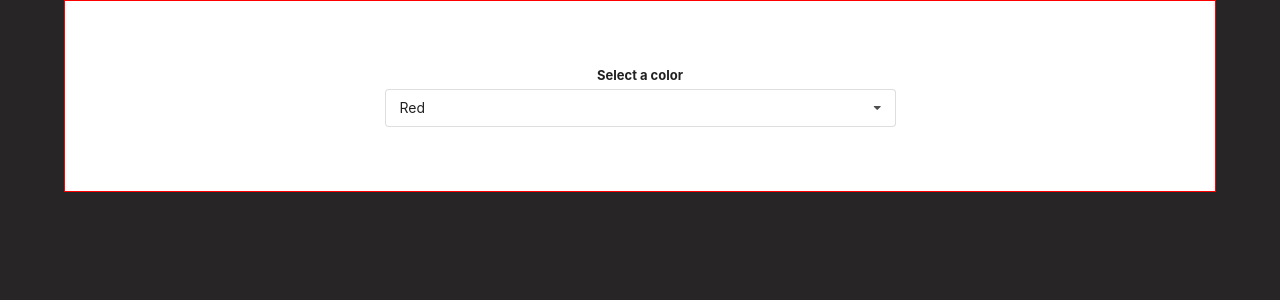
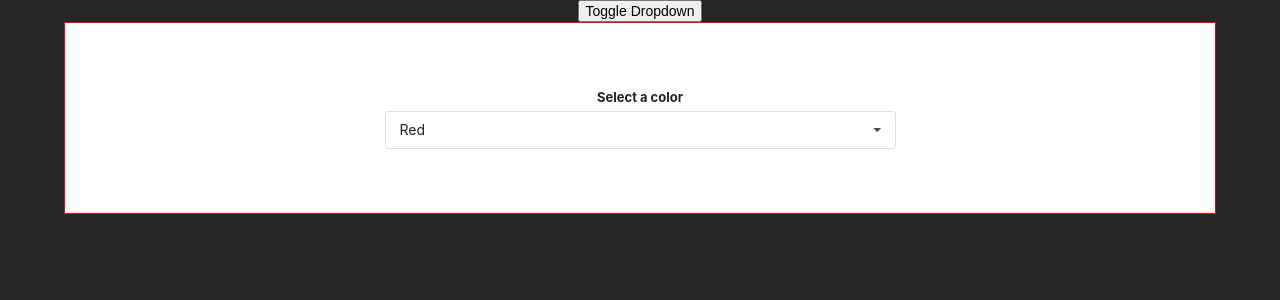
Before and after one commit to bobbygondola/WidgetsLibrary, a React (Create React App) app in the folder practiceapp/: page / in a window 1280 px wide. Shown: the top 300 px of the page. Built offline with nearby package versions, Linux system fonts and the light colour scheme.

Commit message:
CLEANUP/cleanup fn on useEffect, fixing ref erroron body click

```diff
--- a/practiceapp/src/App.css
+++ b/practiceapp/src/App.css
@@ -1,6 +1,4 @@
 .App {
-  display: flex;
-  justify-content: center;
   text-align: center;
   background-color: rgb(39, 37, 37);
   height: 100vh;
@@ -12,8 +10,7 @@
 }
 
 .dropDownComponent{
-  display: flex;
-  justify-content: center;
+  margin: 0 auto;
   background-color: white;
   width: 90%;
   border: 1px solid red;
@@ -23,4 +20,5 @@
 
 .ui.form{
   width: 50%;
+  margin: 0 auto;
 }
--- a/practiceapp/src/App.js
+++ b/practiceapp/src/App.js
@@ -36,16 +36,21 @@
 
 function App() {
   const [selected, setSelected] = useState(options[0])
+  const [showDropdown, setShowDropdown] = useState(true)
 
   return (
     <div className="App">
       {/* <Search /> */}
       {/* <Accordion items={items}/> */}
+      <button onClick={() => setShowDropdown(!showDropdown)}>Toggle Dropdown</button>
+      {showDropdown ?
       <Dropdown
       onSelectedChange={setSelected}
       selected={selected}
       options={options}
-      />
+      /> : null
+      }
+
     </div>
   );
 }
--- a/practiceapp/src/components/Dropdown.js
+++ b/practiceapp/src/components/Dropdown.js
@@ -6,12 +6,17 @@
     const ref = useRef()
 
     useEffect(() => {
-        document.body.addEventListener('click', (event) => {
+        const onBodyClick = (event) => {
             if (ref.current && ref.current.contains(event.target)){
                 return;
             }
             setOpen(false)
-        })
+        }
+
+        document.body.addEventListener('click', onBodyClick)
+        return () => {
+            document.body.removeEventListener('click', onBodyClick)
+        }
     }, []); //only runs once
 
     const renderedOptions = options.map((option) => {
```
Also changed, not shown: 1 other file (tests, documents, lock files or other folders).
